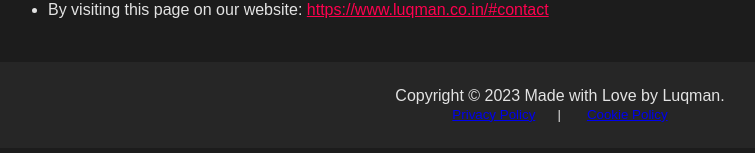
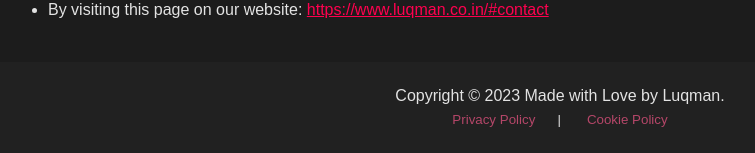
Before and after one commit to luqmankittur/mysite, a Flask app: page /privacy in a window 1280 px wide. Shown: the part 5802-5955 px from the top of the page, without its empty margins (80-835 px from the left). Before the commit the page ends 5924 px from the top, so only its background shows below. Run offline with Flask 3, Linux system fonts and the light colour scheme; some libraries are stand-ins or nearby versions.

Commit message:
footer fixed for other pages

```diff
--- a/assets/css/privacy.css
+++ b/assets/css/privacy.css
@@ -180,9 +180,31 @@ nav ul li a:hover::after {
     width: 100%;
     text-align: center;
     padding: 25px;
-    background: #262626;
+    background-color: rgba(38, 38, 38, 0.6);
     font-weight: 100;
     margin-top: 20px;
+}
+
+.copyright pre {
+    margin-top: 5px;
+}
+
+.copyright a:link {
+    color: #b54769;
+    background-color: transparent;
+    text-decoration: none;
+}
+
+.copyright a:visited {
+    color: #e10148;
+    background-color: transparent;
+    text-decoration: none;
+}
+
+.copyright a:hover {
+    color: #ff004f;
+    background-color: transparent;
+    text-decoration: none;
 }
 
 /*----------CSS FOR SMALL SCREENS-------------*/
```
